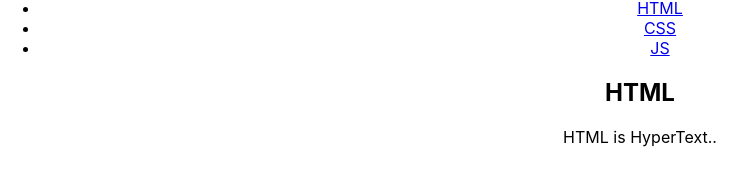
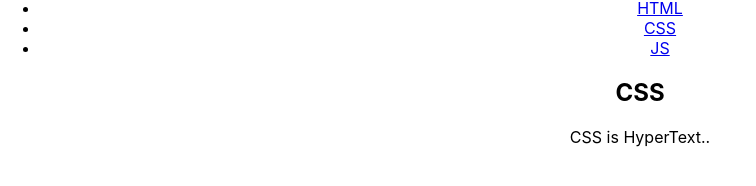
Before and after one commit to alsgp0877/React-Basic, a React (Create React App) app: page / in a window 1280 px wide. Shown: the part 222-408 px from the top of the page, without its empty margins (0-756 px from the left). Built offline with nearby package versions, Linux system fonts and the light colour scheme.

Commit message:
이게 뭐지?,,

```diff
--- a/src/App.js
+++ b/src/App.js
@@ -9,6 +9,7 @@
     super(props);
     this.state={
       mode:'read',
+      selected_content_id:2,
       subject:{title:'Xeb',sub:'Xorld Xide Xeb!'},
       welcome:{title:'Welcome',desc:'Hello, React!!'},
       contents:[
@@ -25,8 +26,16 @@
       _title=this.state.welcome.title;
       _desc = this.state.welcome.desc;
     }else if(this.state.mode==='read'){
-      _title=this.state.contents[0].title;
-      _desc=this.state.contents[0].desc;
+      var i=0;
+      while(i<this.state.contents.length){
+        var data = this.state.contents[i];
+        if(data.id === this.state.selected_content_id){//여기도 this.setState({}) 이용해서 값 설정할듯?
+          _title=data.title;
+          _desc=data.desc;
+          break;
+        }
+        i=i+1;
+      }
     }
 
     console.log('render',this);
@@ -53,8 +62,12 @@
         {this.state.subject.sub}
         </header> */}
         <Subject title="REACT" sub="world wide web!"></Subject>
-        <TOC onChangePage = {function(){
-            this.setState({mode:'read'});
+        <TOC
+          onChangePage = {function(id){
+            this.setState({
+              mode:'read',
+              selected_content_id:Number(id)
+            });
           }.bind(this)}
           data={this.state.contents}>
         </TOC>
--- a/src/components/TOC.js
+++ b/src/components/TOC.js
@@ -8,9 +8,12 @@
     while(i < data.length){
       lists.push(
       <li key={data[i].id}>
-        <a href={"/contents/"+data[i].id} onClick={function(e){
+        <a
+          href={"/contents/"+data[i].id}
+          data-id={data[i].id}
+          onClick={function(e){
           e.preventDefault();
-          this.props.onChangePage();
+          this.props.onChangePage(e.target.dataset.id);
         }.bind(this)}>{data[i].title}
         </a>
       </li>
```
